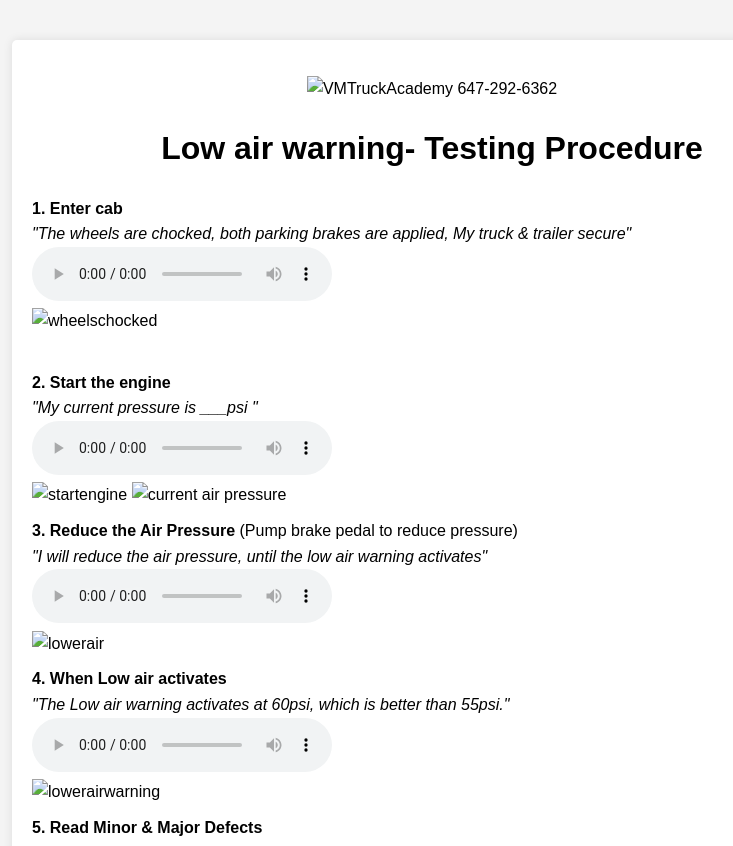
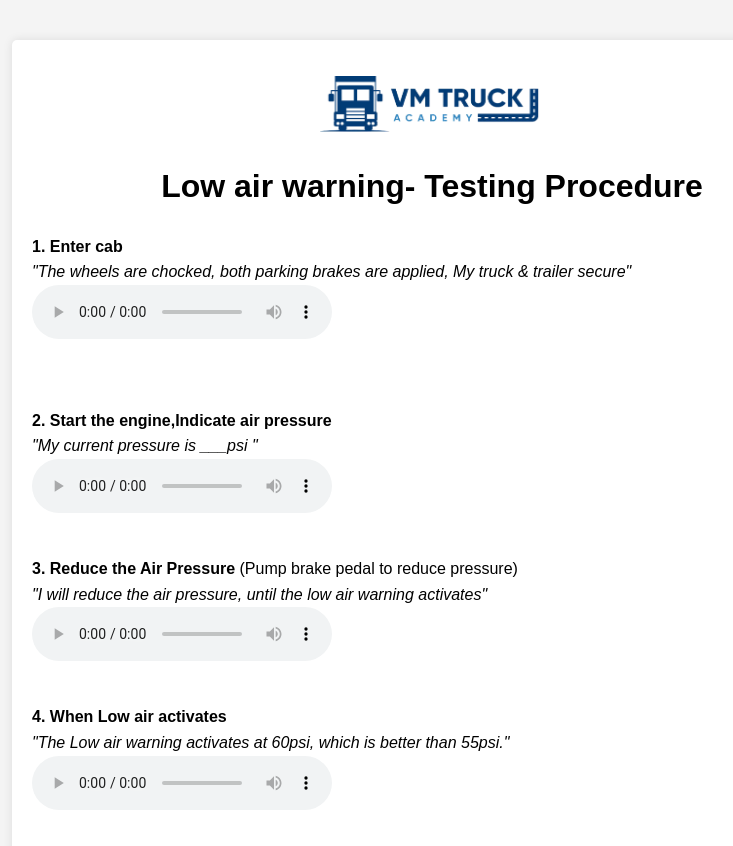
Before and after one commit to vmadmin001/truck-inspection, a plain HTML site: page lowair.html in a window 1280 px wide. Shown: the top 846 px of the page, without its empty margins (28-761 px from the left). Drawn offline with Linux system fonts and the light colour scheme.

Commit message:
Update lowair.html

```diff
--- a/lowair.html
+++ b/lowair.html
@@ -33,26 +33,26 @@
 </head>
 <body>
     <div class="container">
-	<p><img src="vmlogo.png" alt="VMTruckAcademy 647-292-6362" class="center" width="225" height="56"></p>
+	<p><img src="image/vmlogo.png" alt="VMTruckAcademy 647-292-6362" class="center" width="225" height="56"></p>
         <h1>Low air warning- Testing Procedure</h1>
         <ul>
             <li><strong>1. Enter cab</strong> <br><i>"The wheels are chocked, both parking brakes are applied, My truck & trailer secure"</i><br>
-			<audio controls="" crossorigin="Incab01"><source src="Incab01.mp3">    </audio><br>
-			<img src="wheelschocked.png" alt="wheelschocked" class="center" style="width:225px;height:158px;">
+			<audio controls="" crossorigin="Incab01"><source src="airaudio/Incab01.mp3">    </audio><br>
+			<!img src="wheelschocked.png" alt="wheelschocked" class="center" style="width:225px;height:158px;">
 			<br></br></li>
 
-            <li><strong>2. Start the engine</strong><br><i> "My current pressure is ___psi "</i><br>
-			<audio controls="" crossorigin="push02"><source src="Push02.mp3">  </audio><br>
-			<img src="engstart.png" alt="startengine" class="center" style="width:158px;height:158px;">
-			<img src="current.png" alt="current air pressure" class="center" style="width:158px;height:158px;"></br></li>
+            <li><strong>2. Start the engine,Indicate air pressure</strong><br><i> "My current pressure is ___psi "</i><br>
+			<audio controls="" crossorigin="push02"><source src="airaudio/Push02.mp3">  </audio><br>
+			<!img src="engstart.png" alt="startengine" class="center" style="width:158px;height:158px;">
+			<!img src="current.png" alt="current air pressure" class="center" style="width:158px;height:158px;"></br></li>
 
             <li><strong>3. Reduce the Air Pressure</strong> (Pump brake pedal to reduce pressure)<br><i>"I will reduce the air pressure, until the low air warning activates"</i><br>
-			<audio controls="" crossorigin="anonymous"><source src="Lowwarn01.mp3">  </audio><br>
-			<img src="reduceap.png" alt="lowerair" class="center" style="width:190px;height:158px;"></br></li>
+			<audio controls="" crossorigin="anonymous"><source src="airaudio/Lowwarn01.mp3">  </audio><br>
+			<!img src="reduceap.png" alt="lowerair" class="center" style="width:190px;height:158px;"></br></li>
 
             <li><strong>4. When Low air activates</strong><br> <i>"The Low air warning activates at 60psi, which is better than 55psi."</i><br>
-			<audio controls="" crossorigin="anonymous"><source src="Lowwarn02.mp3">  </audio><br>
-			<img src="lowwarning.png" alt="lowerairwarning" class="center" style="width:178px;height:158px;"></br></li>
+			<audio controls="" crossorigin="anonymous"><source src="airaudio/Lowwarn02.mp3">  </audio><br>
+			<!img src="lowwarning.png" alt="lowerairwarning" class="center" style="width:178px;height:158px;"></br></li>
 
             <li><strong>5. Read Minor & Major Defects </strong> </br></li>
         </ul>
```
